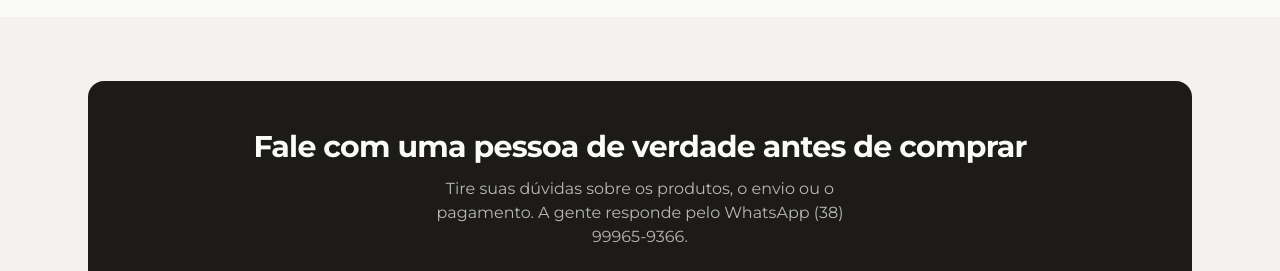
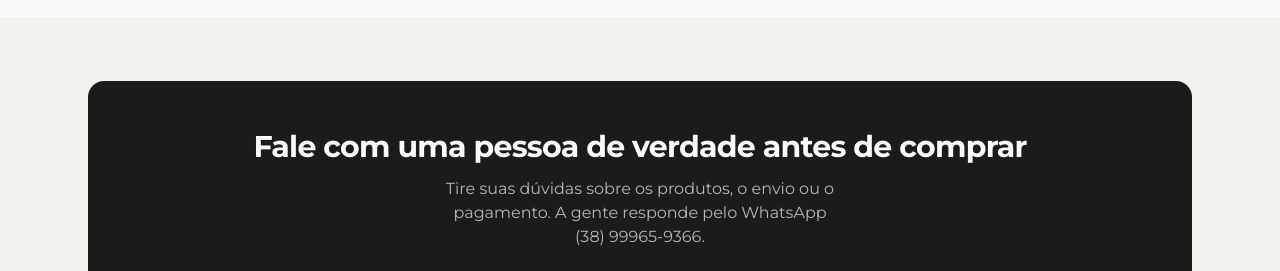
Before and after one commit to pedrohhenriquy2-del/jubilant-robot, a React (Vite) app: page / in a window 1280 px wide. Shown: the part 4603-4874 px from the top of the page. Built offline with nearby package versions, Linux system fonts and the light colour scheme.

Commit message:
Telefone sem quebra de linha
Co-Authored-By: Claude Opus 5.5 <noreply@anthropic.com>
Claude-Session: https://claude.ai/code/session_01YWXKJGT9mk62cysuWG2hxm

```diff
--- a/src/components/Contact.jsx
+++ b/src/components/Contact.jsx
@@ -17,7 +17,7 @@ export default function Contact() {
             Fale com uma pessoa de verdade antes de comprar
           </h2>
           <p className="text-cream/70 max-w-md mx-auto mb-6">
-            Tire suas dúvidas sobre os produtos, o envio ou o pagamento. A gente responde pelo WhatsApp (38) 99965-9366.
+            Tire suas dúvidas sobre os produtos, o envio ou o pagamento. A gente responde pelo WhatsApp <span className="whitespace-nowrap">(38) 99965-9366</span>.
           </p>
           <a
             href={WHATSAPP_LINK}
```
